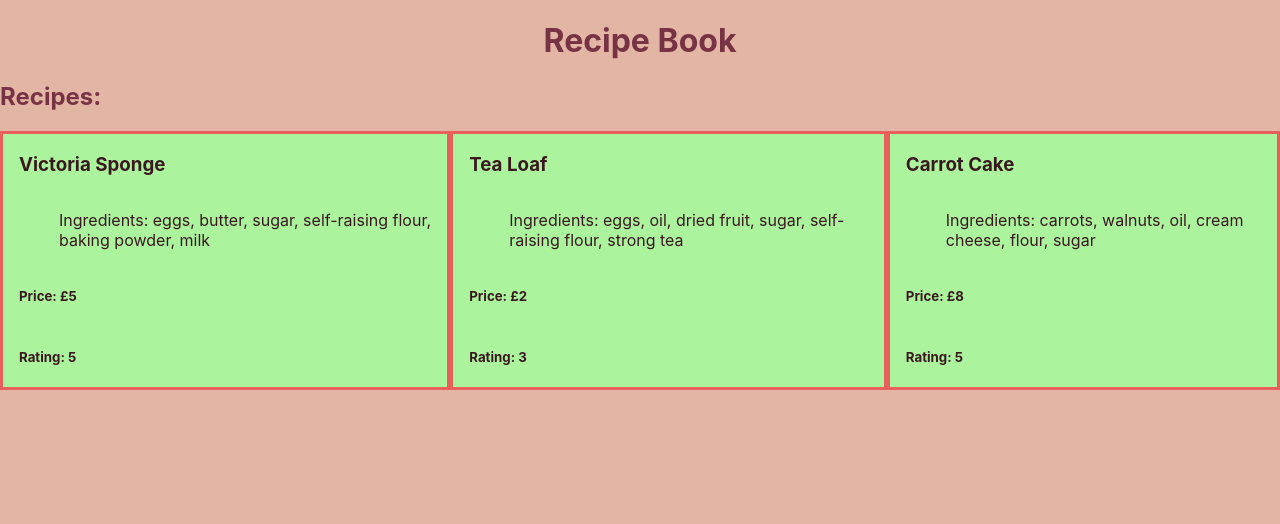
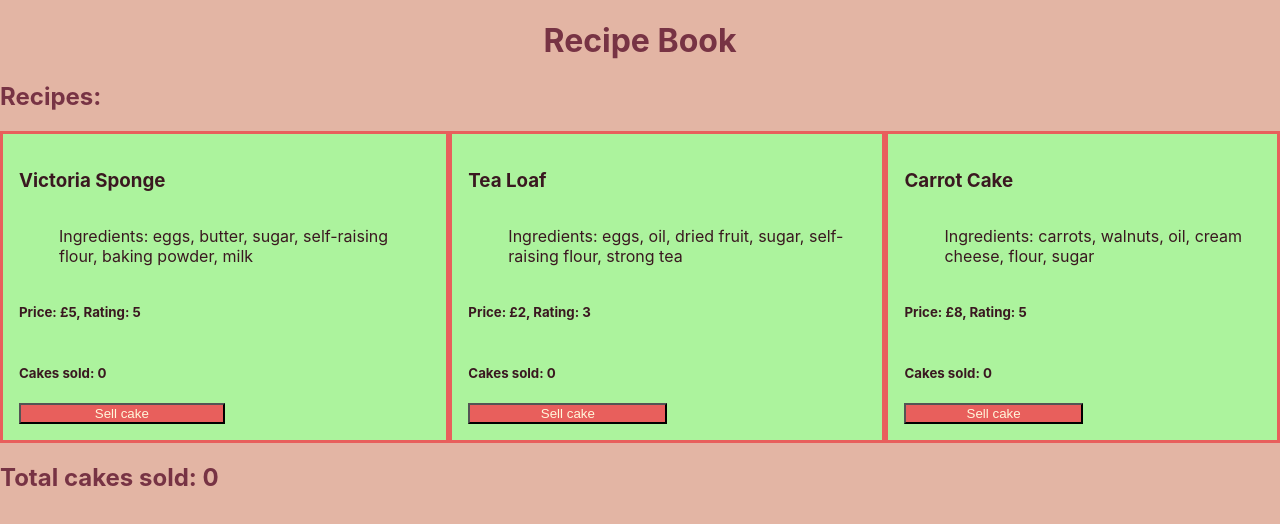
Before and after one commit to z-for-zarrin/bakery_react_lab, a React (Create React App) app: page / in a window 1280 px wide. Shown: the top 524 px of the page. Built offline with nearby package versions, Linux system fonts and the light colour scheme.

Commit message:
Cakes can be sold and counted

```diff
--- a/src/components/Recipe.css
+++ b/src/components/Recipe.css
@@ -5,5 +5,12 @@
     flex-direction: column;
     border: #E85F5C;
     border-style: solid;
-    padding-left: 1em;
+    padding: 1em;
 }
+
+button {
+    background-color: #E85F5C;
+    color: cornsilk;
+    cursor: pointer;
+    width: 50%;
+}
--- a/src/components/Recipe.js
+++ b/src/components/Recipe.js
@@ -1,13 +1,18 @@
 import "./Recipe.css"
 
-const Recipe = ({cakeName, ingredients, price, rating}) => {
+const Recipe = ({cakeName, ingredients, price, rating, count, onButtonClick}) => {
+
+    const handleClick = () => {
+        onButtonClick(count + 1);
+    }
 
     return (
         <div className="recipe">
             <h3>{cakeName}</h3>
             <ul id="ingedients-list">Ingredients: {ingredients.join(", ")}</ul>
-            <h5>Price: £{price}</h5>
-            <h5>Rating: {rating}</h5>
+            <h5>Price: £{price}, Rating: {rating}</h5>
+            <h5>Cakes sold: {count}</h5>
+            <button onClick={handleClick}>Sell cake</button>
         </div>
     );
 }
--- a/src/containers/RecipeContainer.js
+++ b/src/containers/RecipeContainer.js
@@ -1,6 +1,12 @@
+import { useState } from "react";
 import Recipe from "../components/Recipe";
 
 const RecipeContainer = () => {
+
+    const [victoriaCount, setVictoriaCount] = useState(0);
+    const [teaLoafCount, setTeaLoafCount] = useState(0);
+    const [carrotCount, setCarrotCount] = useState(0);
+
     return (
         <>
             <h2>Recipes:</h2>
@@ -9,18 +15,25 @@ const RecipeContainer = () => {
                         ingredients={["eggs", "butter", "sugar", "self-raising flour",
                                     "baking powder", "milk"]}
                         price={5}
-                        rating={5} />
+                        rating={5}
+                        count={victoriaCount}
+                        onButtonClick={setVictoriaCount}/>
                 <Recipe cakeName={"Tea Loaf"}
                         ingredients={["eggs", "oil", "dried fruit", "sugar", "self-raising flour",
                                     "strong tea"]}
                         price={2}
-                        rating={3} />
+                        rating={3}
+                        count={teaLoafCount}
+                        onButtonClick={setTeaLoafCount}/>
                 <Recipe cakeName={"Carrot Cake"}
                         ingredients={["carrots", "walnuts", "oil", "cream cheese",
                                     "flour", "sugar"]}
                         price={8}
-                        rating={5} />
+                        rating={5}
+                        count={carrotCount}
+                        onButtonClick={setCarrotCount}/>
             </section>
+            <h2>Total cakes sold: {victoriaCount + teaLoafCount + carrotCount}</h2>
         </>
     );
 }
```
